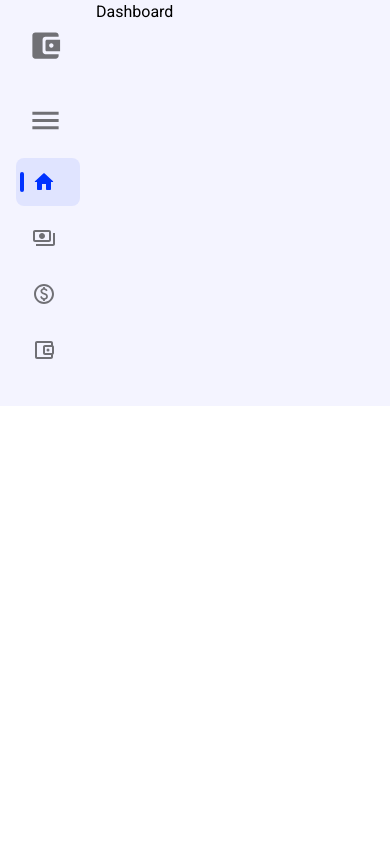
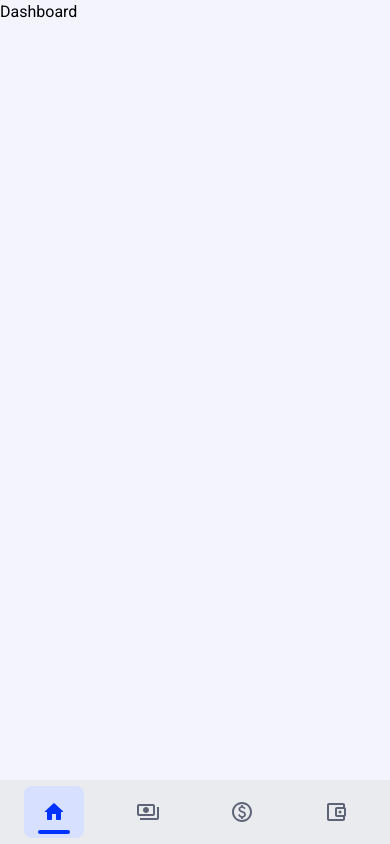
Before and after one commit to lucascampanelli/prosperfy, a React (Vite) app: page / in a window 390 px wide. Built offline with nearby package versions, Linux system fonts and the light colour scheme.

Commit message:
Finalizando navbar

```diff
--- a/src/app.tsx
+++ b/src/app.tsx
@@ -1,5 +1,8 @@
 import Routes from "./pages/routes";
 import '@fontsource/roboto';
+import '@fontsource/roboto/500.css';
+import '@fontsource/roboto/700.css';
+import '@fontsource/roboto/900.css';
 import { Box, StyledEngineProvider, ThemeProvider } from '@mui/material';
 import theme from "./theme";
 import ToastsProvider from "@context/Toast/ToastsProvider";
--- /dev/null
+++ b/src/components/Navbar/MobileNavbar/index.tsx
@@ -0,0 +1,54 @@
+import { useNavigationContext } from "@context/Navigation/Navigation";
+import { BottomNavigation, BottomNavigationAction, styled } from "@mui/material";
+import { useState } from "react";
+import { Link } from "react-router-dom";
+
+const CustomBottomNavigation = styled(BottomNavigation)(({ theme }) => ({
+    backgroundColor: theme.palette.background.paper,
+    justifyContent: "space-around",
+    padding: "0.4rem",
+    height: "4rem",
+}))
+
+const CustomBottomNavigationAction = styled(BottomNavigationAction)(({ theme }) => ({
+    borderRadius: 8,
+    maxWidth: 60,
+    minWidth: 60,
+    "&.Mui-selected": {
+        color: theme.palette.primary.main,
+        backgroundColor: theme.palette.primary.contrastText,
+        "&::before": {
+            content: '""',
+            position: "absolute",
+            left: 14,
+            right: 14,
+            bottom: 4,
+            height: 4,
+            backgroundColor: theme.palette.primary.main,
+            borderRadius: 40
+        },
+    }
+}))
+
+export default function MobileNavbar() {
+
+    const { items } = useNavigationContext();
+
+    const [value, setValue] = useState(0);
+
+    return (
+        <CustomBottomNavigation
+            value={value}
+            onChange={(_, newValue) => setValue(newValue)}
+        >
+            {items.map((item, index) => (
+                <CustomBottomNavigationAction
+                    key={index}
+                    icon={value === index ? item.activeIcon : item.icon}
+                    component={Link}
+                    to={item.path}
+                />
+            ))}
+        </CustomBottomNavigation>
+    )
+}
--- a/src/components/Navbar/NavbarItem/index.tsx
+++ b/src/components/Navbar/NavbarItem/index.tsx
@@ -1,17 +1,11 @@
 import { ListItemButton, ListItemIcon, ListItemText, styled } from "@mui/material";
-import { ICustomNavbarListItemProps, INavbarItemProps } from "@typesrc/components/Navbar";
+import { INavbarItemProps } from "@typesrc/components/Navbar";
 import { Link, useLocation } from "react-router-dom";
 
-const CustomNavbarListItem = styled(ListItemButton, {
-    shouldForwardProp: (prop) => prop !== "navbarOpen"
-})<ICustomNavbarListItemProps>(({ theme, navbarOpen }) => ({
+const CustomNavbarListItem = styled(ListItemButton)(({ theme }) => ({
     height: 48,
-    // width: navbarOpen ? "100%" : "fit-content",
     marginBottom: theme.spacing(1),
     borderRadius: 8,
-    // "& .MuiListItemIcon-root": {
-    //     minWidth: navbarOpen ? 48 : 0
-    // },
     "&.Mui-selected": {
         "&::before": {
             content: '""',
@@ -24,9 +18,14 @@ const CustomNavbarListItem = styled(ListItemButton, {
             borderRadius: 40
         },
         "& .MuiListItemIcon-root": {
-            color: theme.palette.primary.main,
-            // minWidth: navbarOpen ? 48 : 0
+            color: theme.palette.primary.main
+        },
+        "& .MuiListItemText-primary": {
+            color: theme.palette.primary.main
         }
+    },
+    "& .MuiListItemIcon-root": {
+        minWidth: 44,
     }
 }));
 
@@ -34,8 +33,7 @@ export default function NavbarItem({
     title,
     path,
     icon,
-    activeIcon,
-    navbarOpen
+    activeIcon
 }: INavbarItemProps) {
 
     const { pathname } = useLocation();
@@ -49,7 +47,6 @@ export default function NavbarItem({
             component={Link}
             to={path}
             selected={isPathActive()}
-            navbarOpen={navbarOpen}
         >
             <ListItemIcon>
                 {isPathActive() ? activeIcon : icon}
--- a/src/components/Navbar/index.tsx
+++ b/src/components/Navbar/index.tsx
@@ -1,15 +1,16 @@
 import { useNavigationContext } from "@context/Navigation/Navigation";
-import { Box, IconButton, List, Typography } from "@mui/material";
+import { MenuOpen } from "@mui/icons-material";
+import { Box, IconButton, List, Tooltip, Typography } from "@mui/material";
+import { motion, Variants } from "framer-motion";
+import { useEffect, useRef, useState } from "react";
 import NavbarItem from "./NavbarItem";
-import { AccountBalanceWalletRounded, Menu } from "@mui/icons-material";
-import { motion, Variants } from "framer-motion";
 
 const navbarBoxVariants: Variants = {
     closed: {
-        width: "6rem"
+        width: "100%"
     },
     open: {
-        width: "18rem"
+        width: "280%"
     }
 };
 
@@ -19,7 +20,21 @@ export default function Navbar() {
 
     const { items, navbarOpen, toggleNavbar } = useNavigationContext();
 
+    const [logoReferenceWidth, setLogoReferenceWidth] = useState(0);
+
+    const logoRef = useRef<HTMLDivElement>(null);
+
+    useEffect(() => {
+        setLogoReferenceWidth(logoRef.current?.clientWidth || 84);
+    }, []);
+
     return (
+        <div
+            className="relative"
+            style={{
+                width: `calc(${logoReferenceWidth}px + 2rem)`
+            }}
+        >
             <MotionBox
                 initial={navbarOpen ? "open" : "closed"}
                 animate={navbarOpen ? "open" : "closed"}
@@ -28,36 +43,59 @@ export default function Navbar() {
                     duration: 0.5,
                     bounce: 0
                 }}
-            className="p-4 overflow-hidden"
+                className="flex flex-col h-screen p-4 absolute z-10"
+                bgcolor="background.paper"
+            >
+                <div className="">
+                    <IconButton
+                        size="large"
+                        onClick={toggleNavbar}
+                    >
+                        <img
+                            src="/vite.svg"
+                            alt="Logo"
+                            width={30}
+                            height={30}
+                        />
+                    </IconButton>
+                    <div className="flex items-center mt-4">
+                        <div className="w-full overflow-hidden">
+                            <Typography className="w-auto" variant="h4">
+                                Prosperify
+                            </Typography>
+                        </div>
+                        <Tooltip
+                            title={navbarOpen ? "Fechar menu" : "Abrir menu"}
+                            arrow
+                            placement="right"
+                        >
+                            <div
+                                className="w-fit"
+                                ref={logoRef}
                             >
                                 <IconButton
                                     size="large"
                                     onClick={toggleNavbar}
+                                    className="w-fit"
+                                    style={{
+                                        transform: `rotate(${navbarOpen ? 0 : 180}deg)`
+                                    }}
                                 >
-                <AccountBalanceWalletRounded fontSize="large" />
-            </IconButton>
-            <div className="flex flex-row justify-between items-center mt-4">
-                {navbarOpen &&
-                    <Typography variant="h4">
-                        Prosperify
-                    </Typography>
-                }
-                <IconButton
-                    size="large"
-                    onClick={toggleNavbar}
-                >
-                    <Menu fontSize="large" />
+                                    <MenuOpen fontSize="large" />
                                 </IconButton>
                             </div>
-            <List className="overflow-y-auto overfloe-x-hidden">
+                        </Tooltip>
+                    </div>
+                </div>
+                <List className="overflow-y-auto overflow-x-hidden h-full">
                     {items.map((item) =>
                         <NavbarItem
                             key={item.path}
-                        navbarOpen={navbarOpen}
                             {...item}
                         />
                     )}
                 </List>
             </MotionBox>
+        </div>
     )
 }
--- a/src/pages/main/index.tsx
+++ b/src/pages/main/index.tsx
@@ -1,14 +1,19 @@
 import Navbar from "@components/Navbar";
-import { Grid } from "@mui/material";
+import MobileNavbar from "@components/Navbar/MobileNavbar";
 import { Outlet } from "react-router-dom";
 
 export default function Main() {
 
     return (
-        <div className="flex">
-            <Navbar />
+        <div className="flex flex-col md:flex-row h-screen">
+            <div className="hidden md:block">
+                <Navbar />
+            </div>
             <div className="flex-1">
                 <Outlet />
+            </div>
+            <div className="md:hidden">
+                <MobileNavbar />
             </div>
         </div>
     )
--- a/src/types/components/Navbar.ts
+++ b/src/types/components/Navbar.ts
@@ -1,9 +1,4 @@
 import { INavigationItem } from "@typesrc/context/Navigation";
 
 export interface INavbarItemProps extends INavigationItem {
-    navbarOpen?: boolean;
 }
-
-export interface ICustomNavbarListItemProps {
-    navbarOpen?: boolean;
-}
```
Also changed, not shown: src/pages/routes.tsx (+13 -1 lines), 1 other file (tests, documents, lock files or other folders). Lines whose indentation alone changed are shown as unchanged.
